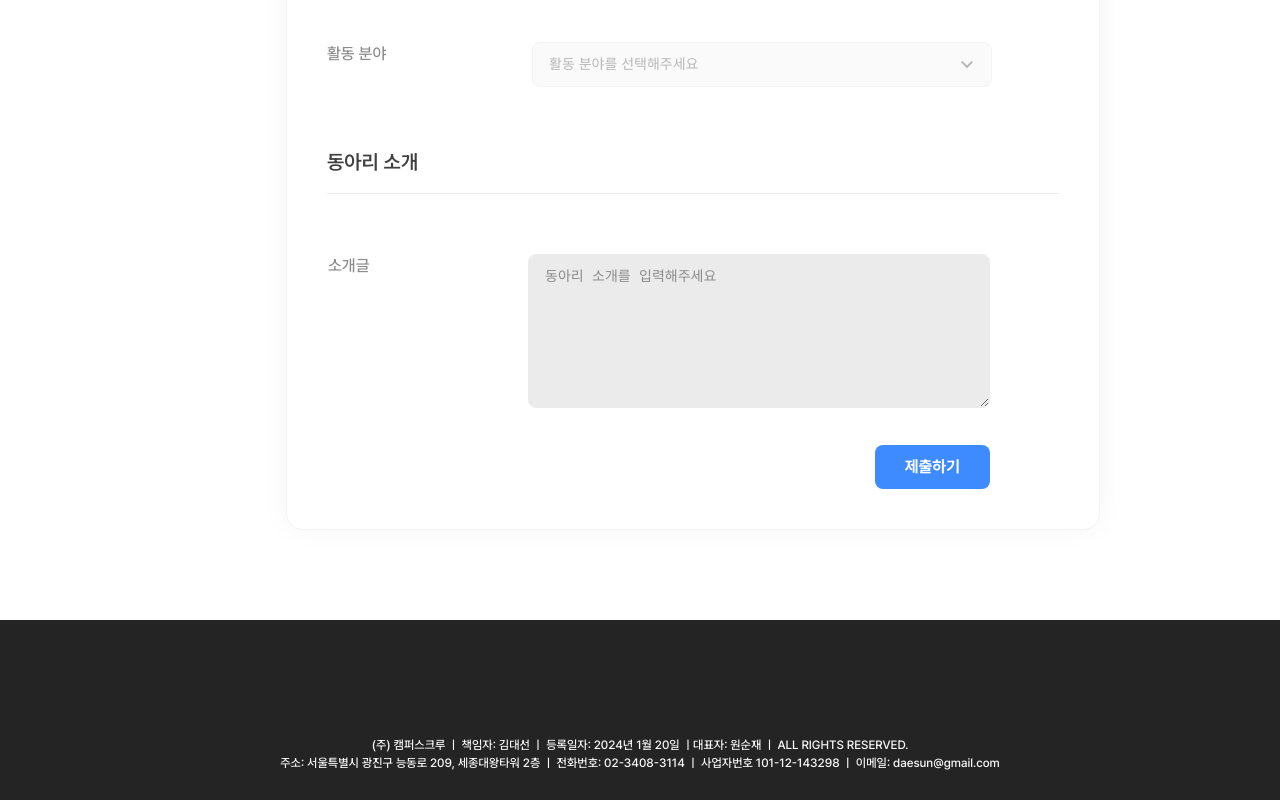
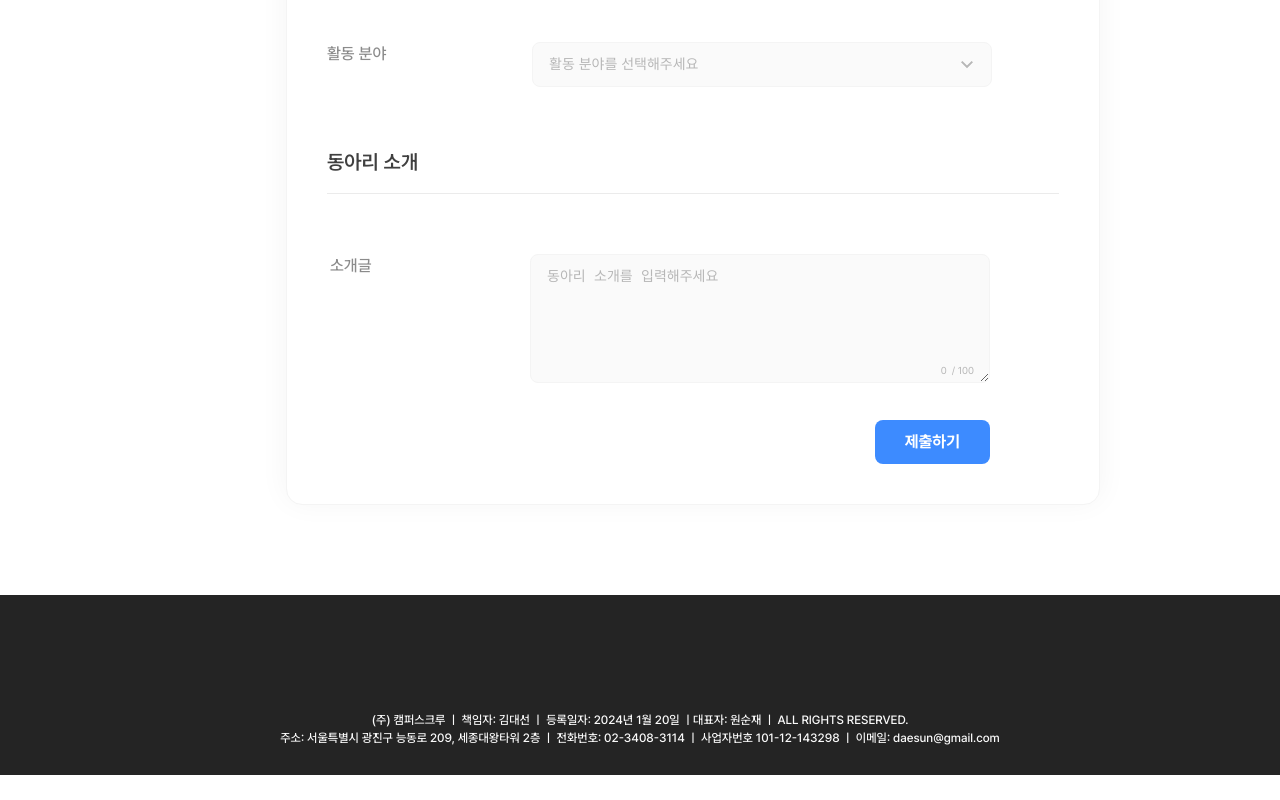
Before and after one commit to dong-ariari/frontend, a React (Vite) app: page /register in a window 1280 px wide. Shown: the part 1115-1915 px from the top of the page. After the commit the page ends 1890 px from the top, so only its background shows below. Built offline with nearby package versions, Linux system fonts and the light colour scheme.

Commit message:
style: textarea styles

```diff
--- a/src/components/textarea/textarea.styles.js
+++ b/src/components/textarea/textarea.styles.js
@@ -35,9 +35,9 @@ export const Textarea = styled.textarea`
   border-style: solid;
   border-radius: 0.5rem;
   padding: 0.75rem 1rem 0.6875rem 1rem;
-  max-width: 26.75rem;
-  min-width: 26.75rem;
-  min-height: 8.063rem;
+  max-width: 26.625rem;
+  min-width: 26.625rem;
+  min-height: 6.5rem;
   ${(props) => props.theme.typo.fontSize._7};
   ${(props) => props.theme.typo.fontWeight._500};
 
--- a/src/pages/register/register.jsx
+++ b/src/pages/register/register.jsx
@@ -72,8 +72,14 @@ export default function Register() {
           <S.Title>동아리 소개</S.Title>
 
           <S.Box>
-            <Textarea title="소개글" placeholder="동아리 소개를 입력해주세요" />
-            <Button title="제출하기" />
+            <Textarea
+              title="소개글"
+              placeholder="동아리 소개를 입력해주세요"
+              isEdit={true}
+              max={100}
+              onValueChange={() => {}}
+            />
+            <Button title="제출하기" onClick={()=>{console.log('submit');}} />
           </S.Box>
         </S.Container>
       </S.Layer>
```
